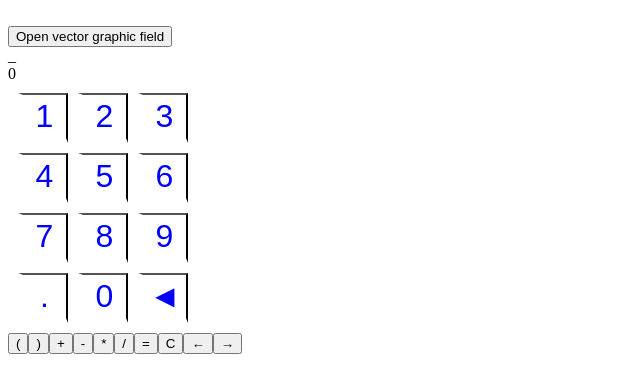
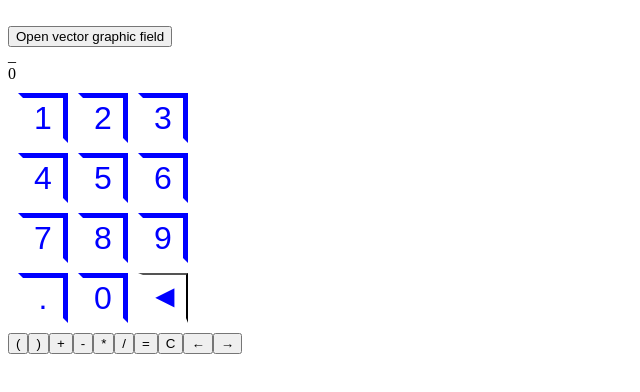
Before and after one commit to OlehKozubJS/various-react-projects-test, a React (Create React App) app: page / in a window 1280 px wide. Shown: the top 392 px of the page, without its empty margins (0-640 px from the left). Built offline with nearby package versions, Linux system fonts and the light colour scheme; a web font is replaced by a local one.

Commit message:
Update CalculatorButton.jsx

```diff
--- a/src/Calculator/CalculatorButton.jsx
+++ b/src/Calculator/CalculatorButton.jsx
@@ -6,7 +6,7 @@ const CalculatorButton = ({ onClick, children, style }) => {
       type="button"
       onClick={onClick}
       value={children}
-      className={`${css.CalculatorButton} ${css.style}`}
+      className={`${css.CalculatorButton} ${css[style]}`}
     >
       {children}
     </button>
```
